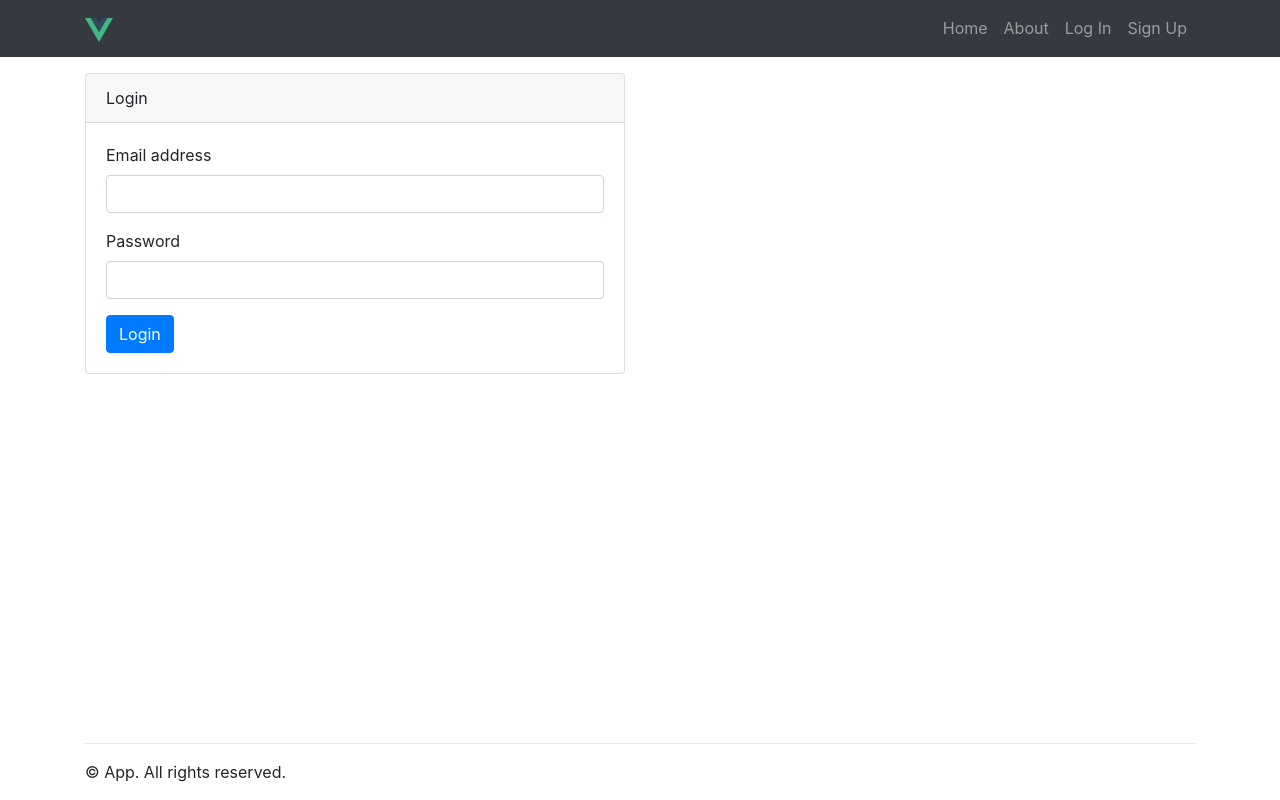
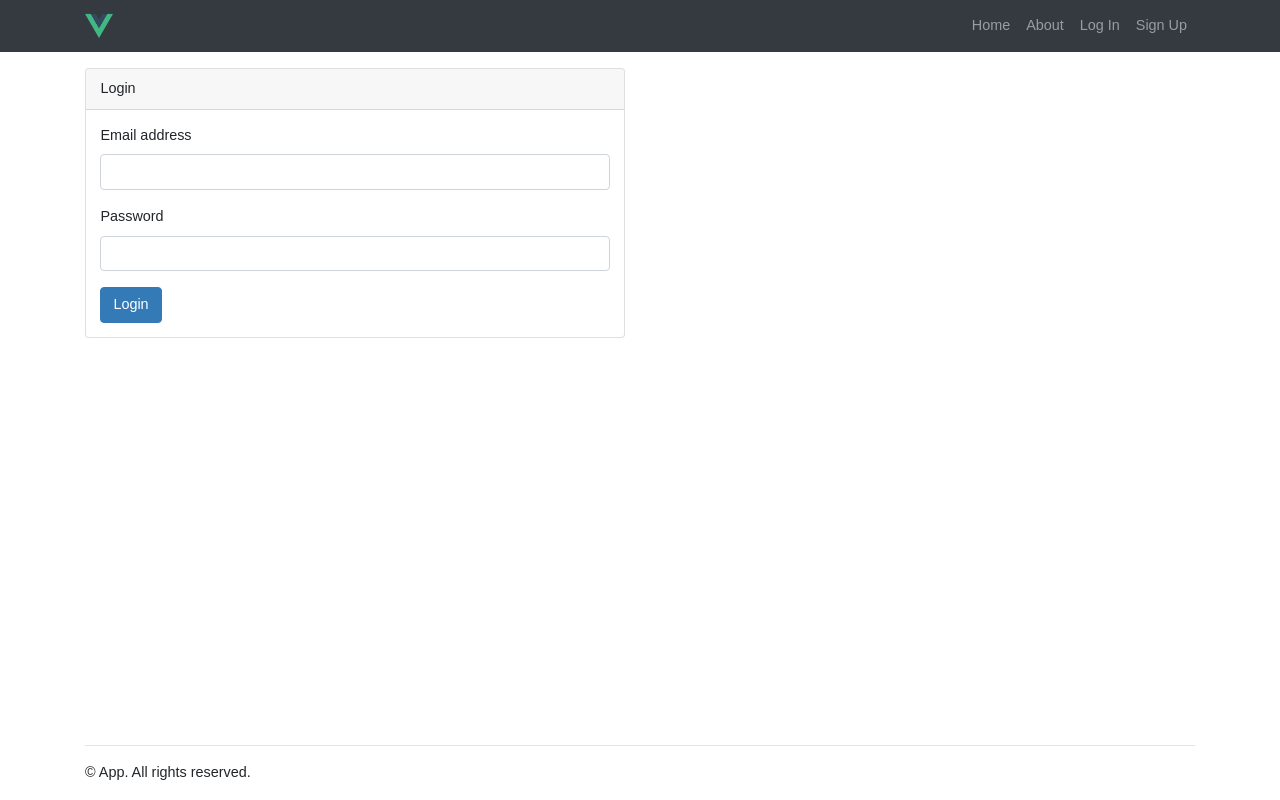
Before and after one commit to klev-o/example-rabbit-spa, a Vue app in the folder frontend/: page /login in a window 1280 px wide. Built offline with nearby package versions, Linux system fonts and the light colour scheme; no server answers.

Commit message:
customized bootstrap styles

```diff
--- a/frontend/src/App.vue
+++ b/frontend/src/App.vue
@@ -28,7 +28,8 @@
 
 <style lang="scss">
 
-    @import "~bootstrap/dist/css/bootstrap.css";
+    @import "assets/scss/variables";
+    @import "~bootstrap/scss/bootstrap";
     @import "~bootstrap-vue/dist/bootstrap-vue.css";
     @import "~@fortawesome/fontawesome-free/css/all.css";
 
--- /dev/null
+++ b/frontend/src/assets/scss/_variables.scss
@@ -0,0 +1,18 @@
+$body-bg: #fff;
+
+$font-family-sans-serif: "Arial", sans-serif;
+$font-size-base: .9rem;
+
+$navbar-padding-y: .4rem;
+
+$breadcrumb-padding-y: .5rem;
+$breadcrumb-padding-x: .9rem;
+
+$card-spacer-y: .6rem;
+$card-spacer-x: .9rem;
+
+$primary: #337ab7;
+$success: #4db24d;
+$info:    #5bc0de;
+$warning: #f0ad4e;
+$danger:  #d9534f;
```
